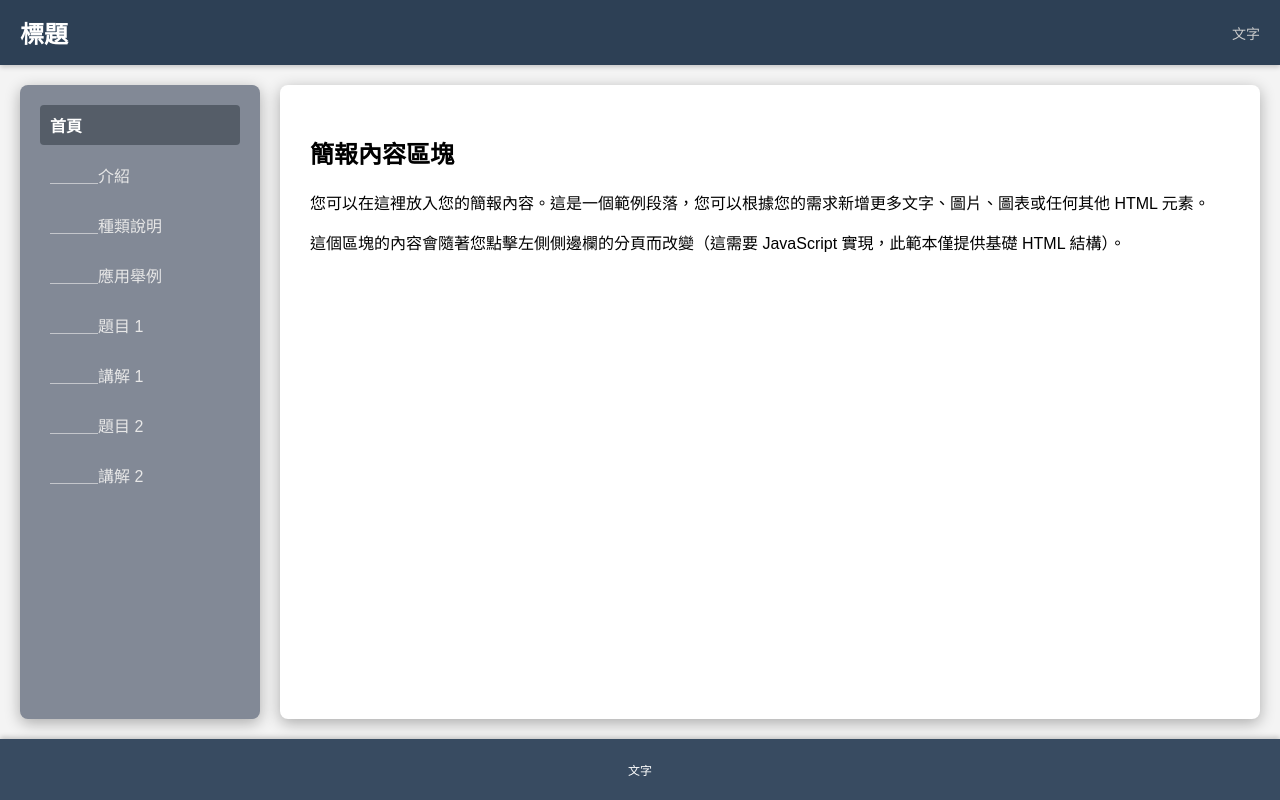
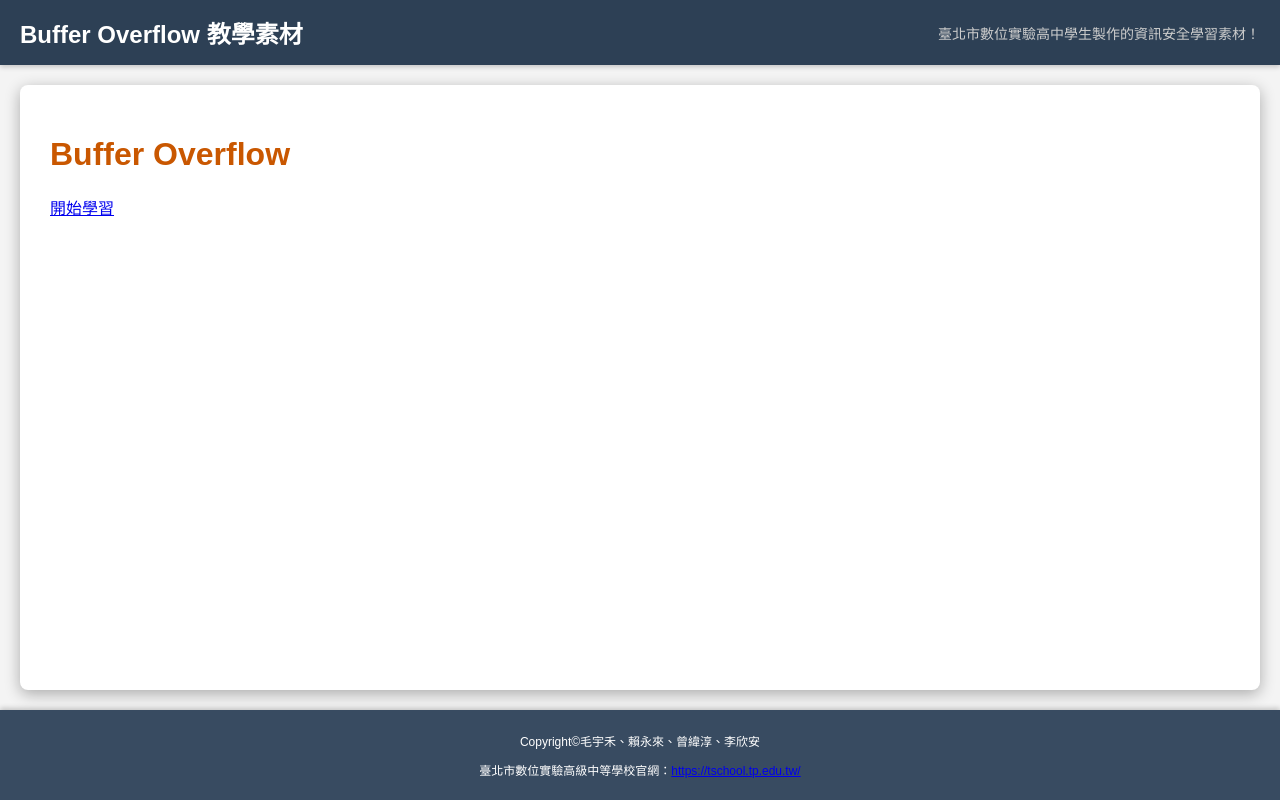
Before and after one commit to tschool-ctf/Buffer-Overflow_Learning_Resource, a plain HTML site: page index.html in a window 1280 px wide. Drawn offline with Linux system fonts and the light colour scheme.

Commit message:
Add: Title of the whole website

```diff
--- a/index.html
+++ b/index.html
@@ -4,16 +4,18 @@
     <meta charset="UTF-8">
     <meta name="viewport" content="width=device-width, initial-scale=1.0">
     <link rel="stylesheet" href="styles.css">
-    <title>首頁-＿＿＿教學素材</title>
+    <link rel="icon" href="icon.ico" type="image/x-icon">
+    <link rel="shortcut icon" href="icon.ico" type="image/x-icon">
+    <title>首頁-Buffer Overflow 教學素材</title>
 </head>
 <body>
     <header>
-        <h1>標題</h1>
-        <p>文字</p>
+        <h1>Buffer Overflow 教學素材</h1>
+        <p>臺北市數位實驗高中學生製作的資訊安全學習素材！</p>
     </header>
 
     <div class="container">
-        <nav>
+        <!--<nav>
             <ul>
                 <li><a href="#" class="active">首頁</a></li>
                 <li><a href="introduction.html">＿＿＿介紹</a></li>
@@ -24,21 +26,18 @@
                 <li><a href="test2.html">＿＿＿題目 2</a></li>
                 <li><a href="write-up2.html">＿＿＿講解 2</a></li>
             </ul>
-        </nav>
-
+        </nav>-->
         <main>
-            <h2>簡報內容區塊</h2>
-            <p>
-                您可以在這裡放入您的簡報內容。這是一個範例段落，您可以根據您的需求新增更多文字、圖片、圖表或任何其他 HTML 元素。
-            </p>
-            <p>
-                這個區塊的內容會隨著您點擊左側側邊欄的分頁而改變（這需要 JavaScript 實現，此範本僅提供基礎 HTML 結構）。
-            </p>
-            </main>
+            <h1 style="color:rgb(201, 87, 0);">Buffer Overflow</h1>
+            <a class="start" href="introduction.html">開始學習</a>
+            <div class="container">
+            </div>
+        </main>
     </div>
 
     <footer>
-        <p>文字</p>
+        <p>Copyright©毛宇禾、賴永來、曾緯淳、李欣安</p>
+        <p>臺北市數位實驗高級中等學校官網：<a class="footer_link" href="https://tschool.tp.edu.tw/">https://tschool.tp.edu.tw/</a></p>
     </footer>
 </body>
 </html>
```
Also changed, not shown: applications.html (+7 -4 lines), introduction.html (+7 -4 lines), test1.html (+7 -4 lines), test2.html (+8 -5 lines), types.html (+7 -4 lines), write-up1.html (+7 -4 lines), write-up2.html (+7 -4 lines), icon.ico (added), 1 other file.
